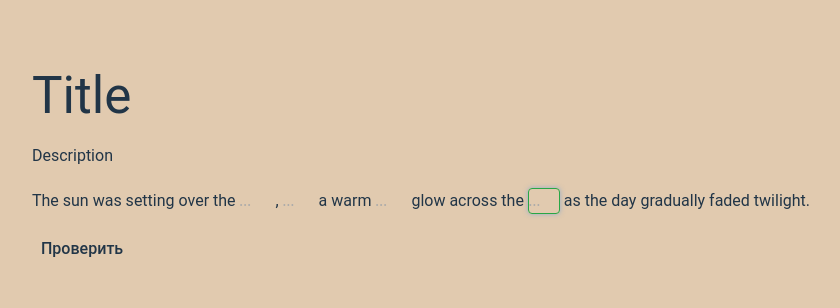
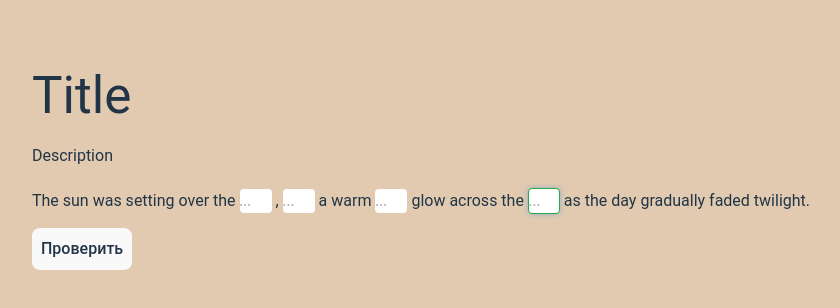
Before and after one commit to Vital99878/english-frontend, a React (Vite) app: page / in a window 1280 px wide. Shown: the top 308 px of the page, without its empty margins (219-1059 px from the left). Built offline with nearby package versions, Linux system fonts and the light colour scheme.

Commit message:
style: добавил цветовую палитру для всего проекта

```diff
--- a/src/App.css
+++ b/src/App.css
@@ -1,3 +1,4 @@
+@import "./css/color-pallet.css";
 #root {
   max-width: 1280px;
   margin: 0 auto;
--- a/src/components/css/custom-props.css
+++ /dev/null
@@ -1,20 +0,0 @@
-:root {
-  /* Основные цвета */
-  --background-color: #121212; /* Фон */
-  --text-color: #e0e0e0; /* Основной текст */
-  --secondary-text-color: #b3b3b3; /* Второстепенный текст */
-  --border-color: #333333; /* Цвет границ */
-  --placeholder-color: #757575; /* Цвет placeholder в input */
-
-  /* Акцентные цвета */
-  --primary-color: #bb86fc; /* Главный акцент */
-  --primary-hover-color: #9c6ffa; /* Hover-эффект акцента */
-  --success-color: #03dac6; /* Успех (зеленый акцент) */
-  --error-color: #cf6679; /* Ошибка/Ошибка (красный акцент) */
-
-  /* Тени и прочее */
-  --box-shadow-color: rgba(0, 0, 0, 0.5); /* Тени */
-  --input-bg-color: #1f1f1f; /* Фон для input, textarea */
-  --card-bg-color: #1e1e1e; /* Фон карточек, элементов */
-  --overlay-color: rgba(0, 0, 0, 0.7); /* Прозрачность оверлея */
-}
--- /dev/null
+++ b/src/css/color-pallet.css
@@ -0,0 +1,74 @@
+/* PALETTE 1 */
+:root {
+  /*Blue-Vivid*/
+  --clr-primary_1: hsl(218, 100%, 17%);
+  --clr-primary_2: hsl(216, 98%, 25%);
+  --clr-primary_3: hsl(215, 96%, 32%);
+  --clr-primary_4: hsl(214, 95%, 36%);
+  --clr-primary_5: hsl(212, 92%, 43%);
+  --clr-primary_6: hsl(210, 83%, 53%);
+  --clr-primary_7: hsl(208, 88%, 62%);
+  --clr-primary_8: hsl(206, 93%, 73%);
+  --clr-primary_9: hsl(204, 100%, 86%);
+  --clr-primary_10: hsl(202, 100%, 95%);
+
+  /* NEUTRAL Cool Grey */
+  --clr-n-cool-grey-1: hsl(210, 24%, 16%);
+  --clr-n-cool-grey-2: hsl(209, 20%, 25%);
+  --clr-n-cool-grey-3: hsl(209, 18%, 30%);
+  --clr-n-cool-grey-4: hsl(209, 14%, 37%);
+  --clr-n-cool-grey-5: hsl(211, 12%, 43%);
+  --clr-n-cool-grey-6: hsl(211, 10%, 53%);
+  --clr-n-cool-grey-7: hsl(211, 13%, 65%);
+  --clr-n-cool-grey-8: hsl(210, 16%, 82%);
+  --clr-n-cool-grey-9: hsl(214, 15%, 91%);
+  --clr-n-cool-grey-10: hsl(216, 33%, 97%);
+
+  /* ACCENTS COLORS:  Pink (Vivid), Red (Vivid), Teal, Yellow (Vivid) */
+  --clr-accent__pink-vivid-1: hsl(320, 100%, 19%);
+  --clr-accent__pink-vivid-2: hsl(322, 93%, 27%);
+  --clr-accent__pink-vivid-3: hsl(324, 93%, 33%);
+  --clr-accent__pink-vivid-4: hsl(326, 90%, 39%);
+  --clr-accent__pink-vivid-5: hsl(328, 85%, 46%);
+  --clr-accent__pink-vivid-6: hsl(330, 79%, 56%);
+  --clr-accent__pink-vivid-7: hsl(334, 86%, 67%);
+  --clr-accent__pink-vivid-8: hsl(336, 100%, 77%);
+  --clr-accent__pink-vivid-9: hsl(338, 100%, 86%);
+  --clr-accent__pink-vivid-10: hsl(341, 100%, 95%);
+
+  /*Red-Vivid*/
+  --clr-accent__red-vivid-1: hsl(348, 94%, 20%);
+  --clr-accent__red-vivid-2: hsl(350, 94%, 28%);
+  --clr-accent__red-vivid-3: hsl(352, 90%, 35%);
+  --clr-accent__red-vivid-4: hsl(354, 85%, 44%);
+  --clr-accent__red-vivid-5: hsl(356, 75%, 53%);
+  --clr-accent__red-vivid-6: hsl(360, 83%, 62%);
+  --clr-accent__red-vivid-7: hsl(360, 91%, 69%);
+  --clr-accent__red-vivid-8: hsl(360, 100%, 80%);
+  --clr-accent__red-vivid-9: hsl(360, 100%, 87%);
+  --clr-accent__red-1vivid-0: hsl(360, 100%, 95%);
+
+  /*Teal*/
+  --clr-accent__teal-1: hsl(170, 97%, 15%);
+  --clr-accent__teal-2: hsl(168, 80%, 23%);
+  --clr-accent__teal-3: hsl(166, 72%, 28%);
+  --clr-accent__teal-4: hsl(164, 71%, 34%);
+  --clr-accent__teal-5: hsl(162, 63%, 41%);
+  --clr-accent__teal-6: hsl(160, 51%, 49%);
+  --clr-accent__teal-7: hsl(158, 58%, 62%);
+  --clr-accent__teal-8: hsl(156, 73%, 74%);
+  --clr-accent__teal-9: hsl(154, 75%, 87%);
+  --clr-accent__teal-10: hsl(152, 68%, 96%);
+
+  /*Yellow-Vivid*/
+  --clr-accent__yellow-vivid-1: hsl(15, 86%, 30%);
+  --clr-accent__yellow-vivid-2: hsl(22, 82%, 39%);
+  --clr-accent__yellow-vivid-3: hsl(29, 80%, 44%);
+  --clr-accent__yellow-vivid-4: hsl(36, 77%, 49%);
+  --clr-accent__yellow-vivid-5: hsl(42, 87%, 55%);
+  --clr-accent__yellow-vivid-6: hsl(44, 92%, 63%);
+  --clr-accent__yellow-vivid-7: hsl(48, 94%, 68%);
+  --clr-accent__yellow-vivid-8: hsl(48, 95%, 76%);
+  --clr-accent__yellow-vivid-9: hsl(48, 100%, 88%);
+  --clr-accent__yellow-vivid-10: hsl(49, 100%, 96%);
+}
--- /dev/null
+++ b/src/css/light-theme.css
@@ -0,0 +1,3 @@
+:root {
+
+}
--- a/tailwind.config.ts
+++ b/tailwind.config.ts
@@ -1,13 +1,70 @@
 import type { Config } from "tailwindcss";
-
 const config: Config = {
-  darkMode: 'class',
-  content: [
-    "./index.html",
-    "./src/**/*.{ts,tsx}",
-  ],
+  darkMode: "class",
+  content: ["./index.html", "./src/**/*.{ts,tsx}"],
   theme: {
-
+    colors: {
+      "p-1": "hsl(218, 100%, 17%)",
+      "p-2": "hsl(216, 98%, 25%)",
+      "p-3": "hsl(215, 96%, 32%)",
+      "p-4": "hsl(214, 95%, 36%)",
+      "p-5": "hsl(212, 92%, 43%)",
+      "p-6": "hsl(210, 83%, 53%)",
+      "p-7": "hsl(208, 88%, 62%)",
+      "p-8": "hsl(206, 93%, 73%)",
+      "p-9": "hsl(204, 100%, 86%)",
+      "p-10": "hsl(202, 100%, 95%)",
+      "n-1": "hsl(210, 24%, 16%)",
+      "n-2": "hsl(209, 20%, 25%)",
+      "n-3": "hsl(209, 18%, 30%)",
+      "n-4": "hsl(209, 14%, 37%)",
+      "n-5": "hsl(211, 12%, 43%)",
+      "n-6": "hsl(211, 10%, 53%)",
+      "n-7": "hsl(211, 13%, 65%)",
+      "n-8": "hsl(210, 16%, 82%)",
+      "n-9": "hsl(214, 15%, 91%)",
+      "n-10": "hsl(216, 33%, 97%)",
+      "accent_pink-vivid-1": "hsl(320, 100%, 19%)",
+      "accent_pink-vivid-2": "hsl(322, 93%, 27%)",
+      "accent_pink-vivid-3": "hsl(324, 93%, 33%)",
+      "accent_pink-vivid-4": "hsl(326, 90%, 39%)",
+      "accent_pink-vivid-5": "hsl(328, 85%, 46%)",
+      "accent_pink-vivid-6": "hsl(330, 79%, 56%)",
+      "accent_pink-vivid-7": "hsl(334, 86%, 67%)",
+      "accent_pink-vivid-8": "hsl(336, 100%, 77%)",
+      "accent_pink-vivid-9": "hsl(338, 100%, 86%)",
+      "accent_pink-vivid-10": "hsl(341, 100%, 95%)",
+      "accent_red-vivid-1": "hsl(348, 94%, 20%)",
+      "accent_red-vivid-2": "hsl(350, 94%, 28%)",
+      "accent_red-vivid-3": "hsl(352, 90%, 35%)",
+      "accent_red-vivid-4": "hsl(354, 85%, 44%)",
+      "accent_red-vivid-5": "hsl(356, 75%, 53%)",
+      "accent_red-vivid-6": "hsl(360, 83%, 62%)",
+      "accent_red-vivid-7": "hsl(360, 91%, 69%)",
+      "accent_red-vivid-8": "hsl(360, 100%, 80%)",
+      "accent_red-vivid-9": "hsl(360, 100%, 87%)",
+      "accent_red-vivid-10": "hsl(360, 100%, 95%)",
+      "accent_teal-1": "hsl(170, 97%, 15%)",
+      "accent_teal-2": "hsl(168, 80%, 23%)",
+      "accent_teal-3": "hsl(166, 72%, 28%)",
+      "accent_teal-4": "hsl(164, 71%, 34%)",
+      "accent_teal-5": "hsl(162, 63%, 41%)",
+      "accent_teal-6": "hsl(160, 51%, 49%)",
+      "accent_teal-7": "hsl(158, 58%, 62%)",
+      "accent_teal-8": "hsl(156, 73%, 74%)",
+      "accent_teal-9": "hsl(154, 75%, 87%)",
+      "accent_teal-10": "hsl(152, 68%, 96%)",
+      "accent_yellow-vivid-1": "hsl(15, 86%, 30%)",
+      "accent_yellow-vivid-2": "hsl(22, 82%, 39%)",
+      "accent_yellow-vivid-3": "hsl(29, 80%, 44%)",
+      "accent_yellow-vivid-4": "hsl(36, 77%, 49%)",
+      "accent_yellow-vivid-5": "hsl(42, 87%, 55%)",
+      "accent_yellow-vivid-6": "hsl(44, 92%, 63%)",
+      "accent_yellow-vivid-7": "hsl(48, 94%, 68%)",
+      "accent_yellow-vivid-8": "hsl(48, 95%, 76%)",
+      "accent_yellow-vivid-9": "hsl(48, 100%, 88%)",
+      "accent_yellow-vivid-10": "hsl(49, 100%, 96%)",
+    },
   },
   plugins: [],
 };
```
Also changed, not shown: src/css/custom-props.css (renamed from src/components/css/light-theme.css), src/css/dark-theme.css (added).
